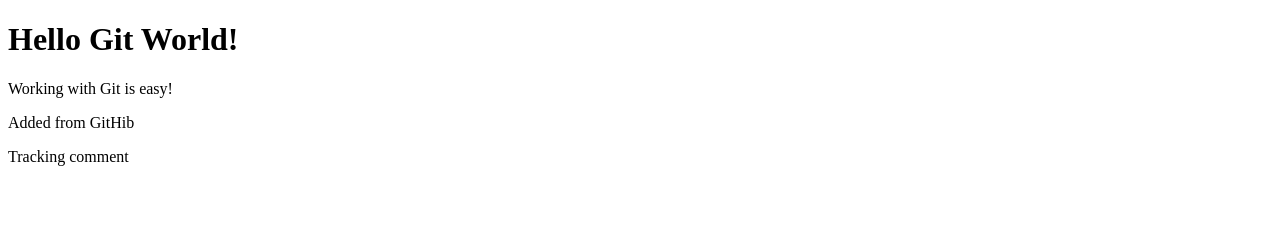
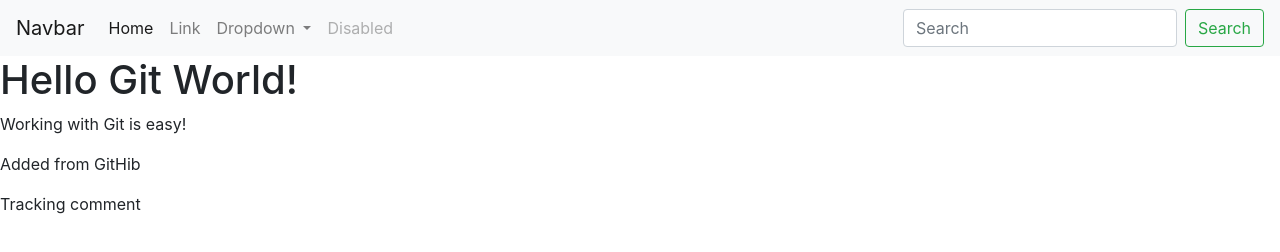
Before and after one commit to MihaelaFilip/GitGitHubMasterclass, a plain HTML site: page index.html in a window 1280 px wide. Drawn offline with nearby package versions, Linux system fonts and the light colour scheme.

Commit message:
Add Navbar

```diff
--- a/index.html
+++ b/index.html
@@ -1,6 +1,44 @@
 <!DOCTYPE html>
 <html>
+
+<link rel="stylesheet" href="https://cdn.jsdelivr.net/npm/bootstrap@4.3.1/dist/css/bootstrap.min.css" integrity="sha384-ggOyR0iXCbMQv3Xipma34MD+dH/1fQ784/j6cY/iJTQUOhcWr7x9JvoRxT2MZw1T" crossorigin="anonymous">
     <body>
+
+<nav class="navbar navbar-expand-lg navbar-light bg-light">
+  <a class="navbar-brand" href="#">Navbar</a>
+  <button class="navbar-toggler" type="button" data-toggle="collapse" data-target="#navbarSupportedContent" aria-controls="navbarSupportedContent" aria-expanded="false" aria-label="Toggle navigation">
+    <span class="navbar-toggler-icon"></span>
+  </button>
+
+    <div class="collapse navbar-collapse" id="navbarSupportedContent">
+        <ul class="navbar-nav mr-auto">
+        <li class="nav-item active">
+            <a class="nav-link" href="#">Home <span class="sr-only">(current)</span></a>
+        </li>
+        <li class="nav-item">
+            <a class="nav-link" href="#">Link</a>
+        </li>
+        <li class="nav-item dropdown">
+            <a class="nav-link dropdown-toggle" href="#" id="navbarDropdown" role="button" data-toggle="dropdown" aria-haspopup="true" aria-expanded="false">
+            Dropdown
+            </a>
+            <div class="dropdown-menu" aria-labelledby="navbarDropdown">
+            <a class="dropdown-item" href="#">Action</a>
+            <a class="dropdown-item" href="#">Another action</a>
+            <div class="dropdown-divider"></div>
+            <a class="dropdown-item" href="#">Something else here</a>
+            </div>
+        </li>
+        <li class="nav-item">
+            <a class="nav-link disabled" href="#" tabindex="-1" aria-disabled="true">Disabled</a>
+        </li>
+        </ul>
+        <form class="form-inline my-2 my-lg-0">
+        <input class="form-control mr-sm-2" type="search" placeholder="Search" aria-label="Search">
+        <button class="btn btn-outline-success my-2 my-sm-0" type="submit">Search</button>
+        </form>
+    </div>
+    </nav>
 
     <h1>Hello Git World! </h1>
 
@@ -17,4 +55,8 @@
  <div>
 
     </body>
+
+    <script src="https://code.jquery.com/jquery-3.3.1.slim.min.js" integrity="sha384-q8i/X+965DzO0rT7abK41JStQIAqVgRVzpbzo5smXKp4YfRvH+8abtTE1Pi6jizo" crossorigin="anonymous"></script>
+<script src="https://cdn.jsdelivr.net/npm/popper.js@1.14.7/dist/umd/popper.min.js" integrity="sha384-UO2eT0CpHqdSJQ6hJty5KVphtPhzWj9WO1clHTMGa3JDZwrnQq4sF86dIHNDz0W1" crossorigin="anonymous"></script>
+<script src="https://cdn.jsdelivr.net/npm/bootstrap@4.3.1/dist/js/bootstrap.min.js" integrity="sha384-JjSmVgyd0p3pXB1rRibZUAYoIIy6OrQ6VrjIEaFf/nJGzIxFDsf4x0xIM+B07jRM" crossorigin="anonymous"></script>
 </html>
```
